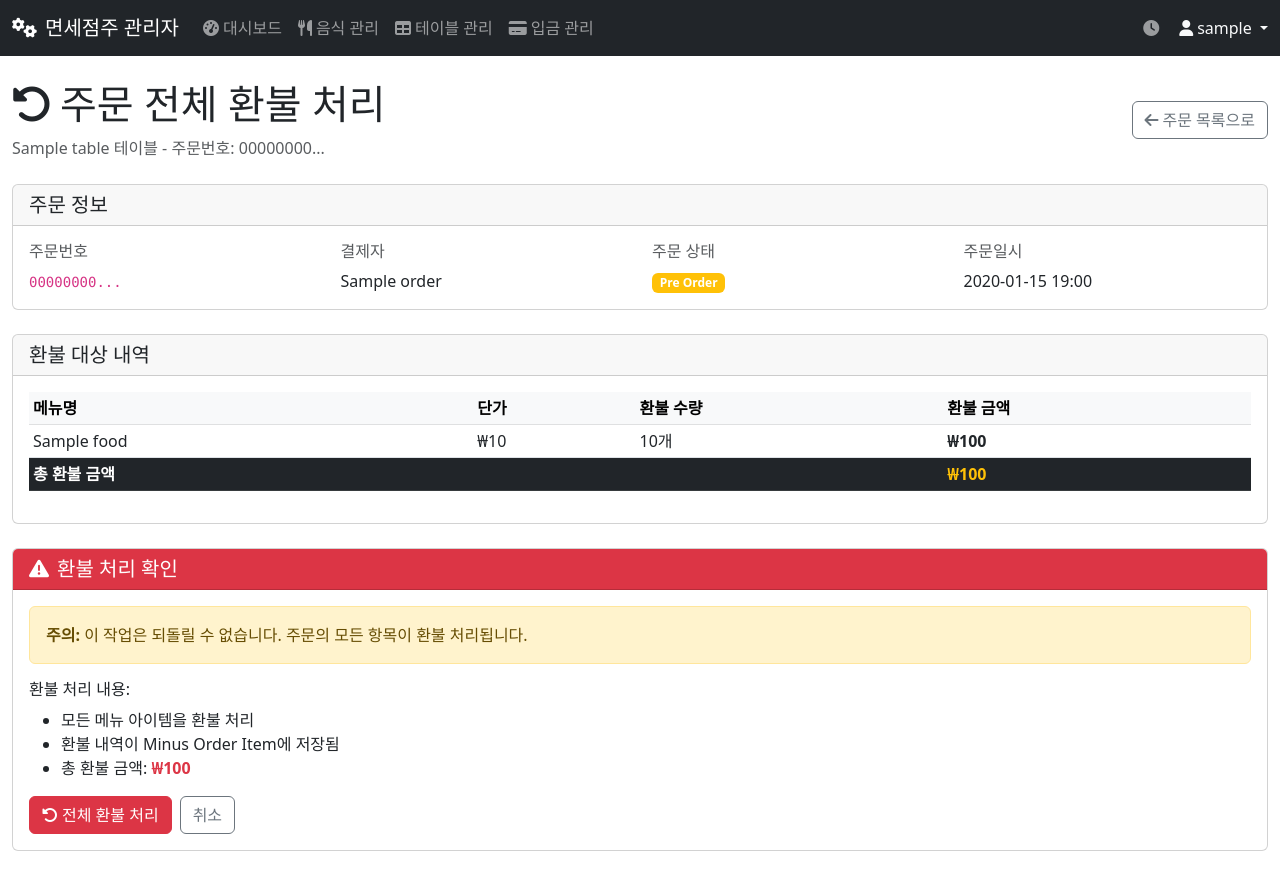
After one commit to leegyurak/myunsejeomju, a Django app: page /orders/00000000-0000-0000-0000-000000000001/full-refund/ in a window 1280 px wide. The commit adds this page. Run offline with Django 5.2, Linux system fonts and the light colour scheme; a user stored in the database is signed in; tables that the repository leaves empty hold one stand-in row (values such as "Sample post").

Commit message:
ADD: refund

```diff
--- a/admin/admin_app/urls.py
+++ b/admin/admin_app/urls.py
@@ -22,6 +22,8 @@ urlpatterns = [
     path('tables/<str:pk>/checkout/', views.table_checkout, name='table_checkout'),
     path('orders/<str:order_id>/delete/', views.order_hard_delete, name='order_hard_delete'),
     path('orders/<str:order_id>/complete/', views.order_complete, name='order_complete'),
+    path('orders/<str:order_id>/items/<int:item_id>/refund/', views.order_item_refund, name='order_item_refund'),
+    path('orders/<str:order_id>/full-refund/', views.order_full_refund, name='order_full_refund'),
 
     # Payment deposits - 입금 관리
     path('payments/', views.payment_list, name='payment_list'),
--- a/admin/admin_app/views.py
+++ b/admin/admin_app/views.py
@@ -10,8 +10,8 @@ from datetime import timedelta
 
 from .discord import DiscordNotificationService
 from .models import (
-    FoodModel, TableModel, OrderModel,
-    PaymentDepositModel
+    FoodModel, TableModel, OrderModel, OrderItemModel,
+    MinusOrderItemModel, PaymentDepositModel
 )
 
 
@@ -48,24 +48,33 @@ def admin_logout(request):
 @login_required
 def dashboard(request):
     """대시보드 메인 페이지"""
-    # 통계 데이터 수집
-    total_orders = OrderModel.objects.exclude(status='pre_order').count()
+    # 통계 데이터 수집 (환불된 주문 제외)
+    total_orders = OrderModel.objects.exclude(status='pre_order').exclude(status='refunded').count()
     total_foods = FoodModel.objects.count()
     total_tables = TableModel.objects.count()
 
-    # 오늘 주문 수
+    # 오늘 주문 수 (환불된 주문 제외)
     today = timezone.now().date()
-    today_orders = OrderModel.objects.filter(order_date__date=today).exclude(status='pre_order').count()
+    today_orders = OrderModel.objects.filter(order_date__date=today).exclude(status='pre_order').exclude(status='refunded').count()
 
-    # 총 매출 (pre-order 제외)
-    total_revenue = OrderModel.objects.exclude(status='pre_order').aggregate(
-        revenue=Sum('pre_order_amount')
-    )['revenue'] or 0
+    # 총 매출 (pre-order 제외, 환불 금액 반영)
+    completed_orders = OrderModel.objects.exclude(status='pre_order').exclude(status='refunded')
+    total_revenue = 0
+    for order in completed_orders:
+        total_revenue += order.total_amount
 
-    # 최근 주문 5개 (pre-order 제외)
-    recent_orders = OrderModel.objects.select_related('table').exclude(
+    # 최근 주문 5개 (pre-order, refunded, 0원 주문 제외)
+    recent_orders_queryset = OrderModel.objects.select_related('table').exclude(
         status='pre_order'
-    ).order_by('-order_date')[:5]
+    ).exclude(status='refunded').order_by('-order_date')
+
+    # 0원이 아닌 주문만 필터링
+    recent_orders = []
+    for order in recent_orders_queryset:
+        if order.total_amount > 0:
+            recent_orders.append(order)
+            if len(recent_orders) >= 5:
+                break
 
     # 인기 메뉴 5개
     popular_foods = FoodModel.objects.annotate(
@@ -172,8 +181,7 @@ def table_list(request):
     search = request.GET.get('search', '')
 
     tables = TableModel.objects.annotate(
-        active_order_count=Count('ordermodel', filter=Q(ordermodel__is_visible=True)),
-        total_revenue=Sum('ordermodel__pre_order_amount', filter=Q(ordermodel__is_visible=True))
+        active_order_count=Count('ordermodel', filter=Q(ordermodel__is_visible=True))
     )
 
     if search:
@@ -202,14 +210,16 @@ def table_orders(request, pk):
     orders = OrderModel.objects.filter(
         table=table,
         is_visible=True
-    ).select_related('table').prefetch_related('items__food').order_by('-order_date')
+    ).select_related('table').prefetch_related('items__food', 'minus_items__food').order_by('-order_date')
 
     paginator = Paginator(orders, 10)
     page_number = request.GET.get('page')
     page_obj = paginator.get_page(page_number)
 
-    # 총 매출 계산
-    total_revenue = orders.aggregate(Sum('pre_order_amount'))['pre_order_amount__sum'] or 0
+    # 총 매출 계산 (환불 금액 반영)
+    total_revenue = 0
+    for order in orders:
+        total_revenue += order.total_amount
 
     context = {
         'table': table,
@@ -242,9 +252,12 @@ def table_checkout(request, pk):
 
     # 활성 주문 수 확인
     active_orders_count = OrderModel.objects.filter(table=table, is_visible=True).count()
-    total_amount = OrderModel.objects.filter(
-        table=table, is_visible=True
-    ).aggregate(Sum('pre_order_amount'))['pre_order_amount__sum'] or 0
+
+    # 총 금액 계산 (환불 금액 반영)
+    active_orders = OrderModel.objects.filter(table=table, is_visible=True)
+    total_amount = 0
+    for order in active_orders:
+        total_amount += order.total_amount
 
     context = {
         'table': table,
@@ -364,11 +377,16 @@ def api_stats(request):
     """통계 API"""
     today = timezone.now().date()
 
+    # 총 매출 (환불 금액 반영)
+    completed_orders = OrderModel.objects.exclude(status='pre_order').exclude(status='refunded')
+    total_revenue = 0
+    for order in completed_orders:
+        total_revenue += order.total_amount
+
     stats = {
-        'total_orders': OrderModel.objects.exclude(status='pre_order').count(),
-        'today_orders': OrderModel.objects.filter(order_date__date=today).exclude(status='pre_order').count(),
-        'total_revenue': OrderModel.objects.exclude(status='pre_order').aggregate(
-            Sum('pre_order_amount'))['pre_order_amount__sum'] or 0,
+        'total_orders': OrderModel.objects.exclude(status='pre_order').exclude(status='refunded').count(),
+        'today_orders': OrderModel.objects.filter(order_date__date=today).exclude(status='pre_order').exclude(status='refunded').count(),
+        'total_revenue': total_revenue,
         'active_tables': TableModel.objects.count(),
         'sold_out_foods': FoodModel.objects.filter(sold_out=True).count(),
     }
@@ -381,3 +399,165 @@ def api_food_list(request):
     """음식 목록 API"""
     foods = FoodModel.objects.values('id', 'name', 'price', 'category', 'sold_out')
     return JsonResponse(list(foods), safe=False)
+
+
+@login_required
+def order_item_refund(request, order_id, item_id):
+    """주문 아이템 환불 처리"""
+    order = get_object_or_404(OrderModel, pk=order_id)
+    order_item = get_object_or_404(OrderItemModel, pk=item_id, order=order)
+
+    if request.method == 'POST':
+        refund_quantity = int(request.POST.get('refund_quantity', 1))
+
+        # 환불 수량 검증
+        if refund_quantity <= 0 or refund_quantity > order_item.quantity:
+            messages.error(request, '올바르지 않은 환불 수량입니다.')
+            return redirect('admin_app:table_orders', pk=order.table.pk)
+
+        # 이미 환불된 수량 확인
+        already_refunded = MinusOrderItemModel.objects.filter(
+            order=order,
+            food=order_item.food,
+            reason='refund'
+        ).aggregate(total=Sum('quantity'))['total'] or 0
+
+        # 음수로 저장되므로 절댓값으로 계산
+        already_refunded = abs(already_refunded)
+
+        if already_refunded + refund_quantity > order_item.quantity:
+            messages.error(request, f'환불 가능한 수량을 초과했습니다. (이미 환불됨: {already_refunded}개)')
+            return redirect('admin_app:table_orders', pk=order.table.pk)
+
+        # MinusOrderItem 생성 (환불 처리)
+        MinusOrderItemModel.objects.create(
+            order=order,
+            food=order_item.food,
+            quantity=-refund_quantity,  # 음수로 저장
+            price=order_item.price,
+            reason='refund'
+        )
+
+        messages.success(request, f'{order_item.food.name} {refund_quantity}개가 환불 처리되었습니다.')
+        return redirect('admin_app:table_orders', pk=order.table.pk)
+
+    # GET 요청일 때 - 이미 환불된 수량 확인
+    already_refunded = MinusOrderItemModel.objects.filter(
+        order=order,
+        food=order_item.food,
+        reason='refund'
+    ).aggregate(total=Sum('quantity'))['total'] or 0
+
+    already_refunded = abs(already_refunded)
+    available_for_refund = order_item.quantity - already_refunded
+
+    context = {
+        'order': order,
+        'order_item': order_item,
+        'already_refunded': already_refunded,
+        'available_for_refund': available_for_refund,
+        'table': order.table,
+    }
+
+    return render(request, 'order_item_refund.html', context)
+
+
+@login_required
+def order_full_refund(request, order_id):
+    """주문 전체 환불 처리"""
+    order = get_object_or_404(OrderModel, pk=order_id)
+
+    if request.method == 'POST':
+        # 이미 환불 처리된 주문인지 확인
+        if order.status != 'completed':
+            messages.error(request, '완료된 주문만 환불 처리할 수 있습니다.')
+            return redirect('admin_app:table_orders', pk=order.table.pk)
+
+        # 선주문인 경우와 일반 주문인 경우 구분
+        if not order.items.exists():
+            # 선주문인 경우 - pre_order_amount 전체를 환불
+            if order.pre_order_amount and order.pre_order_amount > 0:
+                # 가상의 "선주문" 항목으로 MinusOrderItem 생성
+                # 선주문의 경우 특별한 처리가 필요하므로, 주문 상태를 변경하는 방식 사용
+                order.status = 'refunded'  # 새로운 상태 추가 필요
+                order.save()
+
+                messages.success(request, f'선주문 ₩{order.pre_order_amount:,}이 전체 환불 처리되었습니다.')
+            else:
+                messages.error(request, '환불할 금액이 없습니다.')
+        else:
+            # 일반 주문인 경우 - 모든 아이템을 MinusOrderItem으로 생성
+            refunded_count = 0
+            total_refund_amount = 0
+
+            for item in order.items.all():
+                # 이미 환불된 수량 확인
+                already_refunded = MinusOrderItemModel.objects.filter(
+                    order=order,
+                    food=item.food,
+                    reason='refund'
+                ).aggregate(total=Sum('quantity'))['total'] or 0
+
+                already_refunded = abs(already_refunded)
+                available_for_refund = item.quantity - already_refunded
+
+                if available_for_refund > 0:
+                    # 남은 수량 전체 환불
+                    MinusOrderItemModel.objects.create(
+                        order=order,
+                        food=item.food,
+                        quantity=-available_for_refund,  # 음수로 저장
+                        price=item.price,
+                        reason='refund'
+                    )
+                    refunded_count += available_for_refund
+                    total_refund_amount += item.price * available_for_refund
+
+            if refunded_count > 0:
+                messages.success(request, f'주문 전체가 환불 처리되었습니다. (총 {refunded_count}개 아이템, ₩{total_refund_amount:,})')
+            else:
+                messages.warning(request, '환불 가능한 아이템이 없습니다. (이미 모든 아이템이 환불 처리됨)')
+
+        return redirect('admin_app:table_orders', pk=order.table.pk)
+
+    # GET 요청일 때 - 환불 가능한 아이템 및 금액 계산
+    if not order.items.exists():
+        # 선주문인 경우
+        refundable_amount = order.pre_order_amount or 0
+        refundable_items = []
+        is_pre_order = True
+    else:
+        # 일반 주문인 경우
+        refundable_items = []
+        refundable_amount = 0
+        is_pre_order = False
+
+        for item in order.items.all():
+            already_refunded = MinusOrderItemModel.objects.filter(
+                order=order,
+                food=item.food,
+                reason='refund'
+            ).aggregate(total=Sum('quantity'))['total'] or 0
+
+            already_refunded = abs(already_refunded)
+            available_for_refund = item.quantity - already_refunded
+
+            if available_for_refund > 0:
+                item_refund_amount = item.price * available_for_refund
+                refundable_items.append({
+                    'item': item,
+                    'available_quantity': available_for_refund,
+                    'refund_amount': item_refund_amount
+                })
+                refundable_amount += item_refund_amount
+
+    context = {
+        'order': order,
+        'table': order.table,
+        'refundable_items': refundable_items,
+        'refundable_amount': refundable_amount,
+        'is_pre_order': is_pre_order,
+        'has_refundable_items': len(refundable_items) > 0 or (is_pre_order and refundable_amount > 0),
+    }
+
+    return render(request, 'order_full_refund.html', context)
--- a/admin/templates/dashboard.html
+++ b/admin/templates/dashboard.html
@@ -50,7 +50,7 @@
                 <div class="d-flex justify-content-between">
                     <div>
                         <h4 class="card-title">₩{{ total_revenue|floatformat:0 }}</h4>
-                        <p class="card-text">총 매출</p>
+                        <p class="card-text">순 매출 (환불제외)</p>
                     </div>
                     <div class="align-self-center">
                         <i class="fas fa-won-sign fa-2x"></i>
--- /dev/null
+++ b/admin/templates/order_full_refund.html
@@ -0,0 +1,162 @@
+{% extends 'base.html' %}
+
+{% block title %}주문 전체 환불 처리 - 면세점주 관리자{% endblock %}
+
+{% block content %}
+<div class="d-flex justify-content-between align-items-center mb-4">
+    <div>
+        <h1><i class="fas fa-undo-alt me-2"></i>주문 전체 환불 처리</h1>
+        <p class="text-muted mb-0">{{ table.name|default:table.id }} 테이블 - 주문번호: {{ order.id|stringformat:"s"|slice:":8" }}...</p>
+    </div>
+    <a href="{% url 'admin_app:table_orders' table.pk %}" class="btn btn-outline-secondary">
+        <i class="fas fa-arrow-left me-1"></i>주문 목록으로
+    </a>
+</div>
+
+<!-- 주문 정보 -->
+<div class="card mb-4">
+    <div class="card-header">
+        <h5 class="mb-0">주문 정보</h5>
+    </div>
+    <div class="card-body">
+        <div class="row">
+            <div class="col-md-3">
+                <h6 class="text-muted">주문번호</h6>
+                <p class="mb-0"><code>{{ order.id|stringformat:"s"|slice:":8" }}...</code></p>
+            </div>
+            <div class="col-md-3">
+                <h6 class="text-muted">결제자</h6>
+                <p class="mb-0">{{ order.payer_name|default:"미입력" }}</p>
+            </div>
+            <div class="col-md-3">
+                <h6 class="text-muted">주문 상태</h6>
+                <p class="mb-0">
+                    {% if order.status == 'completed' %}
+                        <span class="badge bg-success">{{ order.get_status_display }}</span>
+                    {% elif order.status == 'pre_order' %}
+                        <span class="badge bg-warning">{{ order.get_status_display }}</span>
+                    {% elif order.status == 'refunded' %}
+                        <span class="badge bg-danger">{{ order.get_status_display }}</span>
+                    {% endif %}
+                </p>
+            </div>
+            <div class="col-md-3">
+                <h6 class="text-muted">주문일시</h6>
+                <p class="mb-0">{{ order.order_date|date:"Y-m-d H:i" }}</p>
+            </div>
+        </div>
+    </div>
+</div>
+
+{% if has_refundable_items %}
+    <!-- 환불 대상 내역 -->
+    <div class="card mb-4">
+        <div class="card-header">
+            <h5 class="mb-0">환불 대상 내역</h5>
+        </div>
+        <div class="card-body">
+            {% if is_pre_order %}
+                <!-- 선주문인 경우 -->
+                <div class="alert alert-info">
+                    <i class="fas fa-info-circle me-2"></i>
+                    이 주문은 선주문입니다. 전체 금액이 환불됩니다.
+                </div>
+                <div class="row">
+                    <div class="col-md-6">
+                        <h6 class="text-muted">선주문 금액</h6>
+                        <p class="mb-0"><strong class="text-primary">₩{{ refundable_amount|floatformat:0 }}</strong></p>
+                    </div>
+                </div>
+            {% else %}
+                <!-- 일반 주문인 경우 -->
+                <div class="table-responsive">
+                    <table class="table table-sm">
+                        <thead class="table-light">
+                            <tr>
+                                <th>메뉴명</th>
+                                <th>단가</th>
+                                <th>환불 수량</th>
+                                <th>환불 금액</th>
+                            </tr>
+                        </thead>
+                        <tbody>
+                            {% for refund_item in refundable_items %}
+                                <tr>
+                                    <td>{{ refund_item.item.food.name }}</td>
+                                    <td>₩{{ refund_item.item.price|floatformat:0 }}</td>
+                                    <td>{{ refund_item.available_quantity }}개</td>
+                                    <td><strong>₩{{ refund_item.refund_amount|floatformat:0 }}</strong></td>
+                                </tr>
+                            {% endfor %}
+                        </tbody>
+                        <tfoot class="table-dark">
+                            <tr>
+                                <th colspan="3">총 환불 금액</th>
+                                <th><strong class="text-warning">₩{{ refundable_amount|floatformat:0 }}</strong></th>
+                            </tr>
+                        </tfoot>
+                    </table>
+                </div>
+            {% endif %}
+        </div>
+    </div>
+
+    <!-- 환불 처리 확인 -->
+    <div class="card">
+        <div class="card-header bg-danger text-white">
+            <h5 class="mb-0"><i class="fas fa-exclamation-triangle me-2"></i>환불 처리 확인</h5>
+        </div>
+        <div class="card-body">
+            <div class="alert alert-warning">
+                <strong>주의:</strong> 이 작업은 되돌릴 수 없습니다. 주문의 모든 항목이 환불 처리됩니다.
+            </div>
+
+            <div class="row">
+                <div class="col-md-6">
+                    <h6>환불 처리 내용:</h6>
+                    <ul class="mb-3">
+                        {% if is_pre_order %}
+                            <li>선주문 전체 금액 환불</li>
+                            <li>주문 상태를 "환불됨"으로 변경</li>
+                        {% else %}
+                            <li>모든 메뉴 아이템을 환불 처리</li>
+                            <li>환불 내역이 Minus Order Item에 저장됨</li>
+                        {% endif %}
+                        <li>총 환불 금액: <strong class="text-danger">₩{{ refundable_amount|floatformat:0 }}</strong></li>
+                    </ul>
+                </div>
+            </div>
+
+            <form method="post" onsubmit="return confirm('정말로 이 주문을 전체 환불 처리하시겠습니까? 이 작업은 되돌릴 수 없습니다.');">
+                {% csrf_token %}
+                <div class="d-flex gap-2">
+                    <button type="submit" class="btn btn-danger">
+                        <i class="fas fa-undo-alt me-1"></i>전체 환불 처리
+                    </button>
+                    <a href="{% url 'admin_app:table_orders' table.pk %}" class="btn btn-outline-secondary">
+                        취소
+                    </a>
+                </div>
+            </form>
+        </div>
+    </div>
+{% else %}
+    <!-- 환불 불가 안내 -->
+    <div class="card">
+        <div class="card-body text-center py-5">
+            <i class="fas fa-exclamation-triangle fa-3x text-warning mb-3"></i>
+            <h5>환불 가능한 항목이 없습니다</h5>
+            {% if order.status == 'refunded' %}
+                <p class="text-muted mb-4">이 주문은 이미 환불 처리되었습니다.</p>
+            {% elif order.status != 'completed' %}
+                <p class="text-muted mb-4">완료된 주문만 환불 처리할 수 있습니다.</p>
+            {% else %}
+                <p class="text-muted mb-4">모든 항목이 이미 환불 처리되었습니다.</p>
+            {% endif %}
+            <a href="{% url 'admin_app:table_orders' table.pk %}" class="btn btn-outline-primary">
+                <i class="fas fa-arrow-left me-1"></i>주문 목록으로 돌아가기
+            </a>
+        </div>
+    </div>
+{% endif %}
+{% endblock %}
--- a/admin/templates/table_list.html
+++ b/admin/templates/table_list.html
@@ -70,7 +70,7 @@
                                     </span>
                                 </td>
                                 <td>
-                                    <strong>₩{{ table.total_revenue|default:0|floatformat:0 }}</strong>
+                                    <strong>₩{{ table.get_active_revenue|floatformat:0 }}</strong>
                                 </td>
                                 <td>
                                     <div class="btn-group btn-group-sm" role="group">
```
Also changed, not shown: admin/admin_app/models.py (+45 -0 lines), admin/templates/order_item_refund.html (added, +129 -0 lines), admin/templates/table_orders.html (+27 -5 lines).
